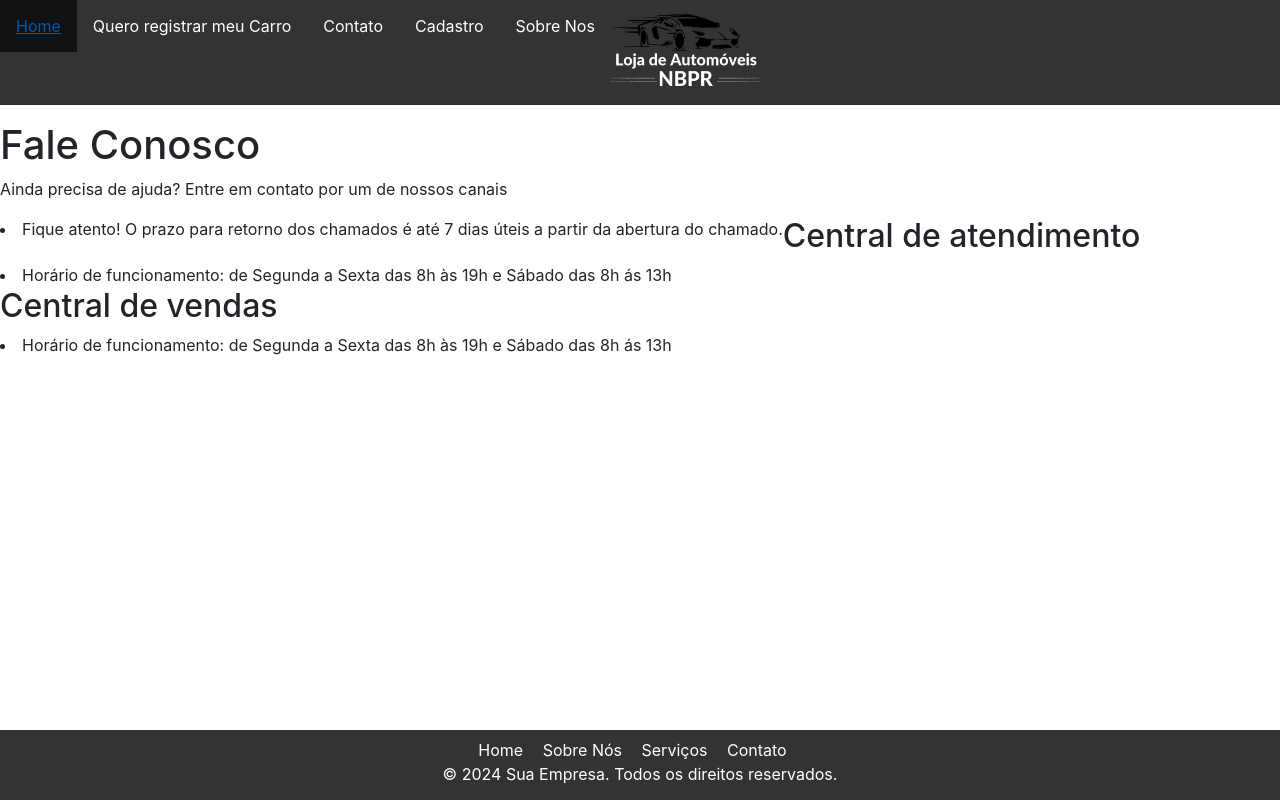
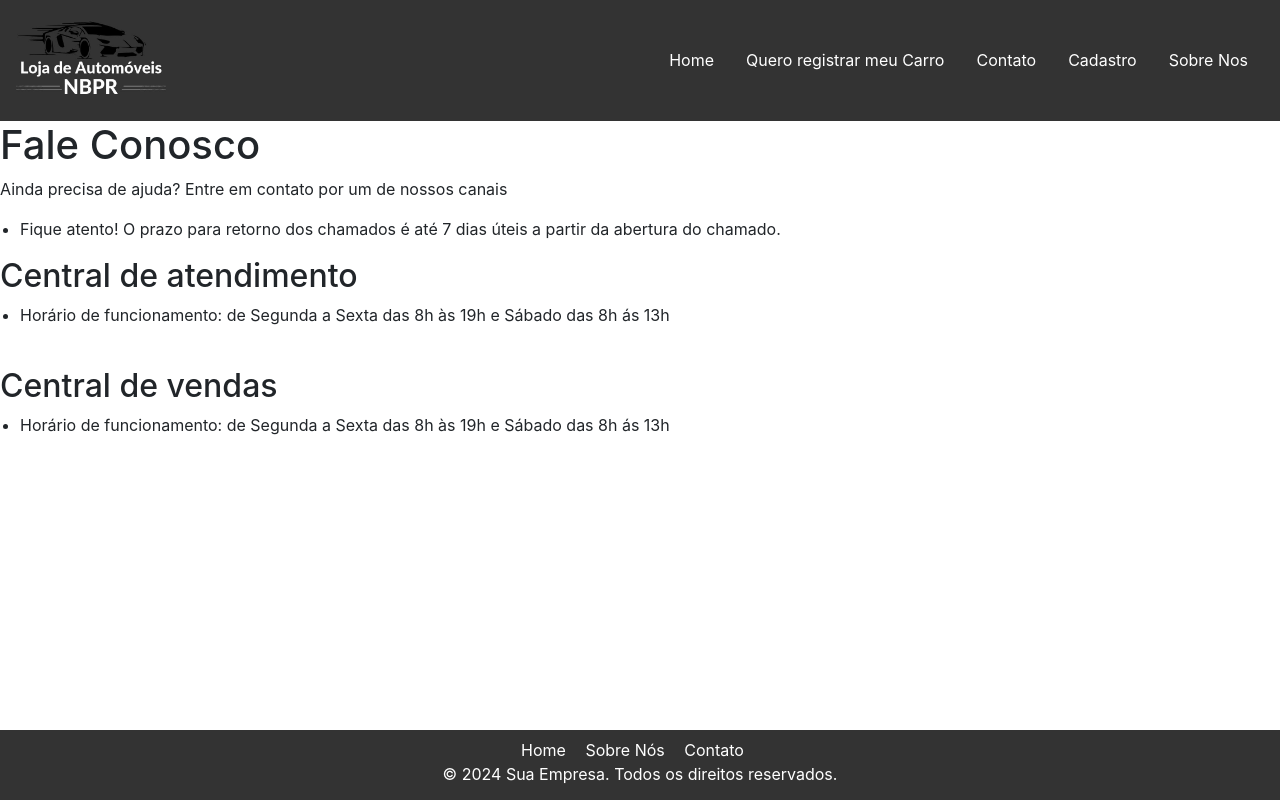
Before and after one commit to BrunoArrudas/Loja_Automoveis_NBPR, a PHP site: page /contato.php in a window 1280 px wide. Run offline with PHP 8.4, Linux system fonts and the light colour scheme.

Commit message:
Atualização das páginas contato, footer e header

```diff
--- a/contato.php
+++ b/contato.php
@@ -1,33 +1,30 @@
 <?php
 include_once 'header.php';
-
 ?>
 
 <main>
-        <section class="about">
+    <section class="about contact-list">
         <h1>Fale Conosco</h1>
-            <p>Ainda precisa de ajuda? Entre em contato por um de nossos canais
-                <li>Fique atento! O prazo para retorno dos chamados é até 7 dias úteis a partir da abertura do chamado.</li></p>
+        <p>Ainda precisa de ajuda? Entre em contato por um de nossos canais</p>
+        <ul>
+            <li>Fique atento! O prazo para retorno dos chamados é até 7 dias úteis a partir da abertura do chamado.</li>
+        </ul>
 
         <h2>Central de atendimento</h2>
-                <li>Horário de funcionamento: de Segunda a Sexta das 8h às 19h
-                    e Sábado das 8h ás 13h</li>
+        <ul>
+            <li>Horário de funcionamento: de Segunda a Sexta das 8h às 19h e Sábado das 8h ás 13h</li>
+        </ul>
         <br>
 
         <h2>Central de vendas</h2>
-                <li>Horário de funcionamento: de Segunda a Sexta das 8h às 19h
-                    e Sábado das 8h ás 13h</li>
-
+        <ul>
+            <li>Horário de funcionamento: de Segunda a Sexta das 8h às 19h e Sábado das 8h ás 13h</li>
+        </ul>
     </section>
 </main>
 </body>
 </html>
 
 <?php
-
-
-
-
 include_once 'footer.php';
-
 ?>
--- a/footer.php
+++ b/footer.php
@@ -2,10 +2,9 @@
 <footer class="text-center">
     <div class="container">
       <div class="footer-links">
-        <a href="#">Home</a>
-        <a href="#">Sobre Nós</a>
-        <a href="#">Serviços</a>
-        <a href="#">Contato</a>
+        <a href="index.php">Home</a>
+        <a href="sobre.php">Sobre Nós</a>
+        <a href="contato.php">Contato</a>
       </div>
       <p>&copy; 2024 Sua Empresa. Todos os direitos reservados.</p>
     </div>
--- a/header.php
+++ b/header.php
@@ -1,34 +1,44 @@
 <!DOCTYPE html>
 <html>
+
 <head>
   <style>
+    body,
+    html {
+      margin: 0;
+      padding: 0;
+      width: 100%;
+    }
 
+    .navbar {
+      width: 100%;
+      background-color: #333;
+    }
 
-
-
-ul {
+    .navbar ul {
       list-style-type: none;
       margin: 0;
       padding: 0;
       overflow: hidden;
-  background-color: #333;
     }
 
-li {
+    .navbar li {
       float: left;
     }
 
-li a {
+    .navbar li a {
       display: block;
       color: white;
-  text-align: right;
+      text-align: center;
+      /* Ajustado para centralizar o texto */
       padding: 14px 16px;
       text-decoration: none;
     }
 
-li a:hover {
+    .navbar li a:hover {
       background-color: #111;
     }
+
     footer {
       background-color: #333;
       color: white;
@@ -38,30 +48,40 @@ footer {
       width: 100%;
       height: 70px;
     }
+
     .footer-links a {
       color: white;
       text-decoration: none;
       margin-right: 15px;
     }
+
     .footer-links a:hover {
       text-decoration: underline;
     }
 
+    /* Estilos para listas na seção de contato */
+    .contact-list ul {
+      list-style-type: disc;
+      margin-left: 20px;
+      padding-left: 0;
+    }
 
-
-
+    .contact-list li {
+      margin-bottom: 10px;
+    }
   </style>
   <link rel="stylesheet" href="https://stackpath.bootstrapcdn.com/bootstrap/4.5.2/css/bootstrap.min.css">
 </head>
+
 <body>
 
+  <div class="navbar">
+    <img src="imagem/LogoOficial.png" width="150px" id="imglogo">
     <ul>
-
-  <img src="imagem/LogoOficial.png" width="150px" id ="imglogo" >
-
       <li><a class="active" href="index.php">Home</a></li>
       <li><a href="registroCarro.php">Quero registrar meu Carro</a></li>
       <li><a href="contato.php">Contato</a></li>
       <li><a href="cadastro.php">Cadastro</a></li>
       <li><a href="sobre.php">Sobre Nos</a></li>
     </ul>
+  </div>
```
Lines whose indentation alone changed are shown as unchanged.
